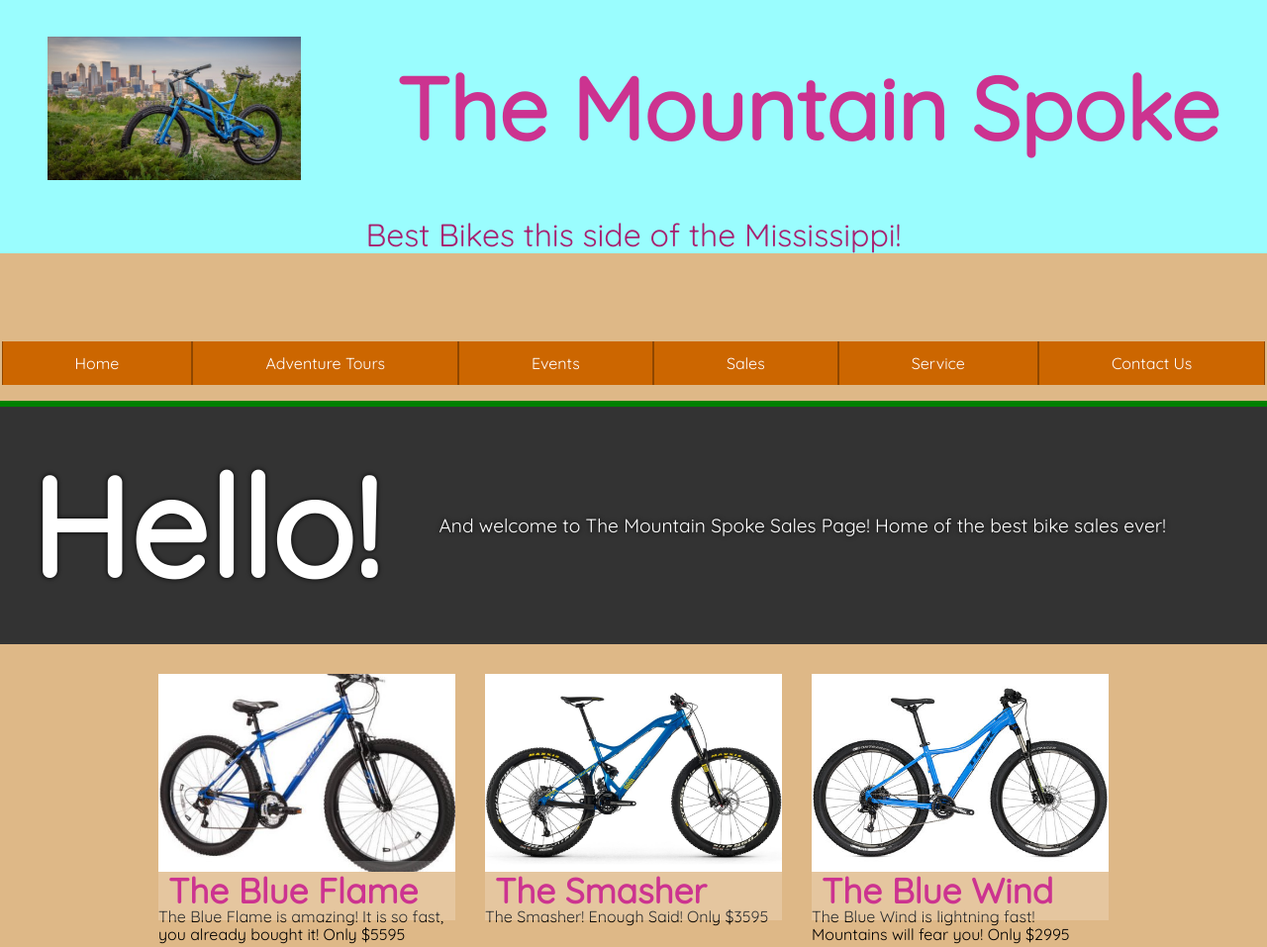
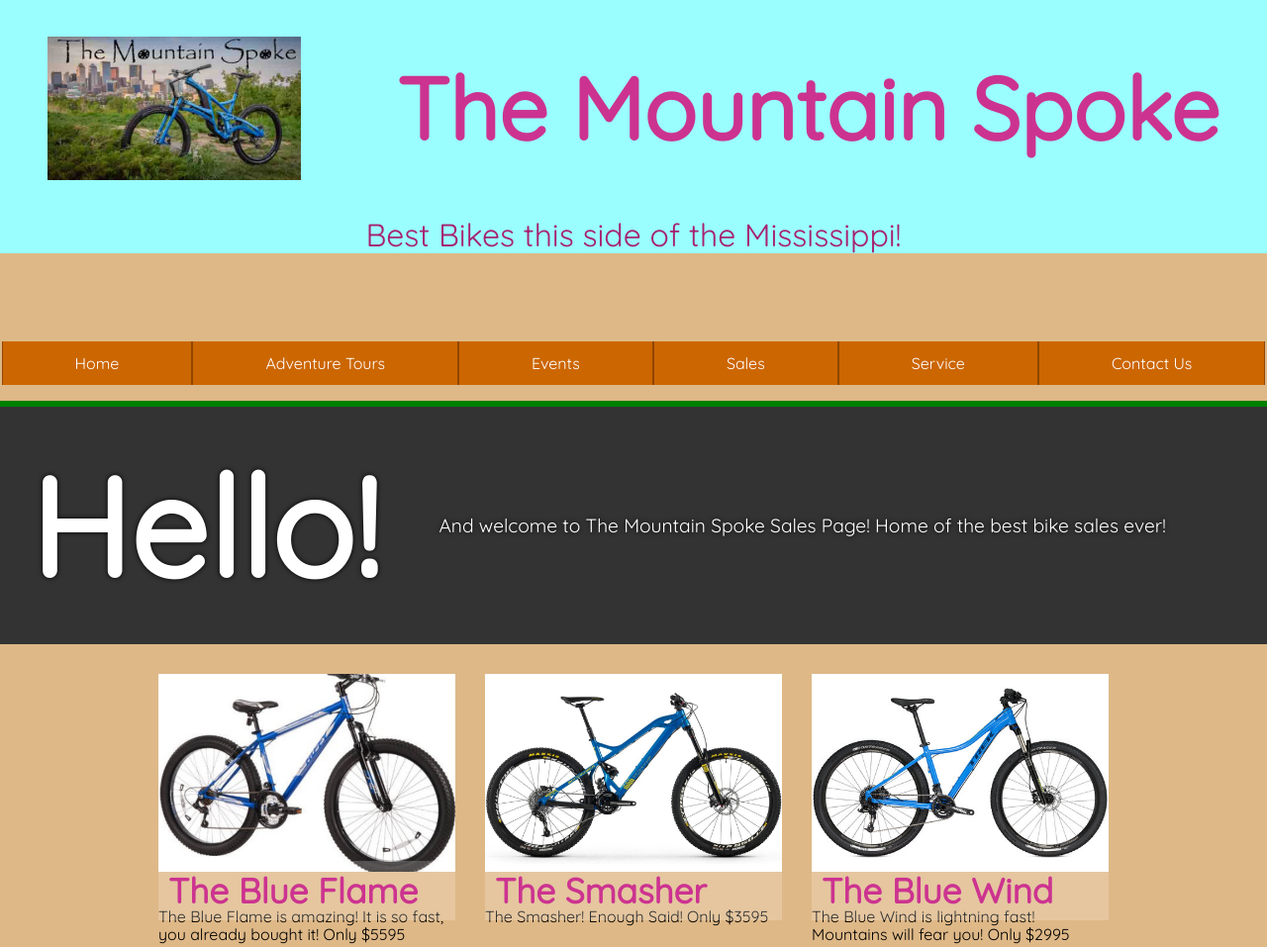
Before and after one commit to str17024/themountainspoke, a plain HTML site: page sales.html in a window 1280 px wide. Shown: the top 957 px of the page at 99% size. Drawn offline with Linux system fonts and the light colour scheme; a script that the page names is missing.

Commit message:
Update sales.html

```diff
--- a/sales.html
+++ b/sales.html
@@ -28,7 +28,7 @@
 
   <header>
 
-    <img src="bluebike1.jpg" alt="CoatOrNot site logo" width="20%" height="70em" >
+    <img src="bluebike1logo.jpg" alt="CoatOrNot site logo" width="20%" height="70em" >
     <h1>The Mountain Spoke</h1>
     <div class="subheading">Best Bikes this side of the Mississippi!</div>
 
```
